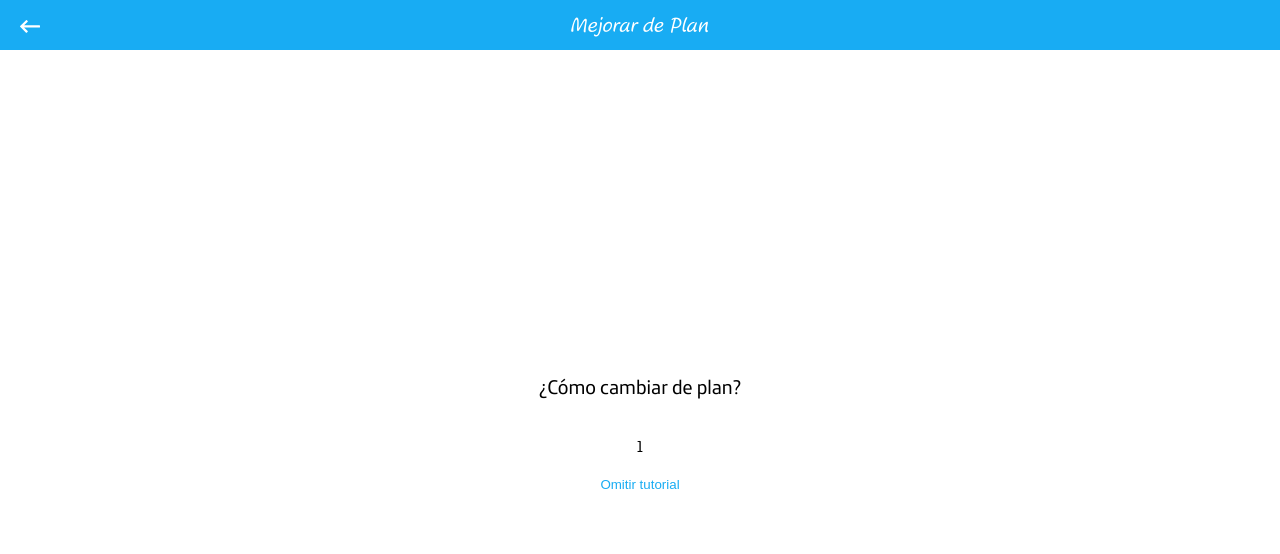
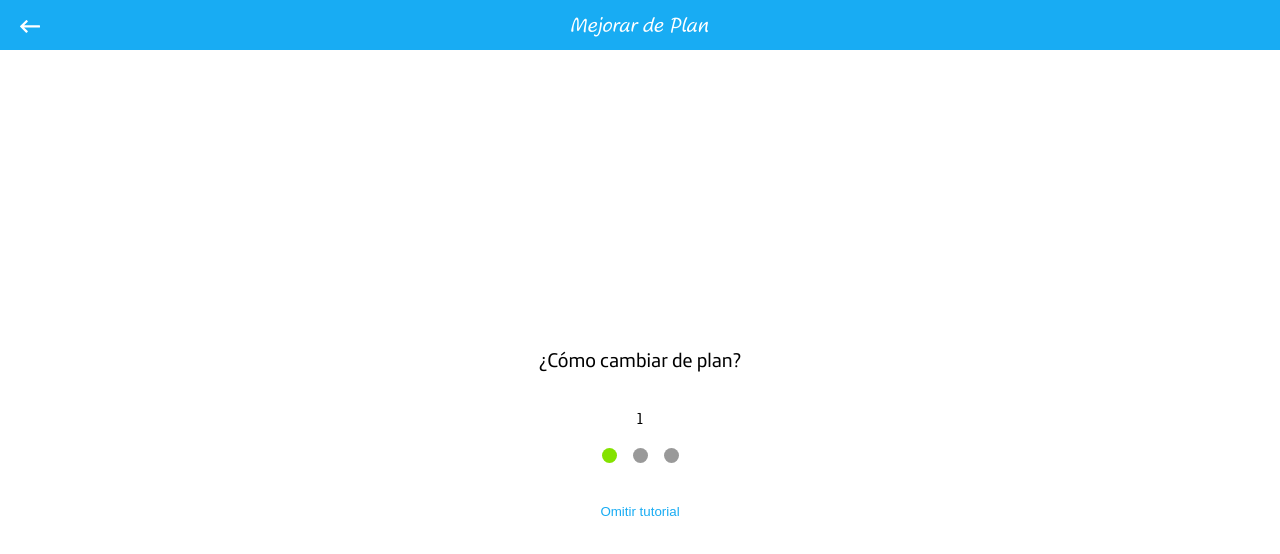
Before and after one commit to ichaponan/appMiMovistar, a plain HTML site: page index.html in a window 1280 px wide. Drawn offline with Linux system fonts and the light colour scheme; files whose address does not match are found by name.

Commit message:
subiendo

```diff
--- a/index.html
+++ b/index.html
@@ -19,7 +19,7 @@
       <h2>¿Cómo cambiar de plan?</h2>
       <div id="atm-sliderTutorial" class="atm-sliderTutorial">
         <div class="atm-wrappSlider">
-          <div class="atm-slideTuto">1</div>
+          <div class="atm-slideTuto activeSlide">1</div>
           <div class="atm-slideTuto">2</div>
           <div class="atm-slideTuto">3</div>
         </div>
--- a/js/tutorial.js
+++ b/js/tutorial.js
@@ -10,7 +10,12 @@ slider = () =>{
 
   /*Añadiendo los doots*/
   for (let i = 0; i < slide.length; i++) {
-    dots = dots + '<div data-id="atmSlideTo'+i+'"></div>';
+    slide[i].setAttribute('id', 'slide'+i); /*Añadiendo id*/
+    if(i == 0){
+      dots = dots + '<button data-id="'+i+'" class="activeDot"></button>'; /*Añadiendo dots*/
+    } else {
+      dots = dots + '<button data-id="'+i+'"></button>'; /*Añadiendo dots*/
+    }
   }
 
   let wrapDots = document.createElement("div");
--- a/sass/_variables.sass
+++ b/sass/_variables.sass
@@ -1,2 +1,4 @@
 $whiteColor: #ffffff
 $skyColor: #18acf3
+$blackColor: #000000
+$greenColor: #84e200
--- a/sass/styles.sass
+++ b/sass/styles.sass
@@ -75,4 +75,21 @@
         width: 70vw !important
         @include section_middle_center
 
-  .dotsSlider
+  .atm-dotsSlider
+    @include section_middle_center
+    width: 70vw
+    margin: 20px 0
+
+    > button
+      width: 15px
+      height: 15px
+      border-radius: 50%
+      background: $blackColor
+      margin: 0 8px
+      opacity: .4
+      border: 0
+      padding: 0
+
+    .activeDot
+      opacity: 1
+      background-color: $greenColor
```
Also changed, not shown: css/styles.css, css/styles.min.css.
